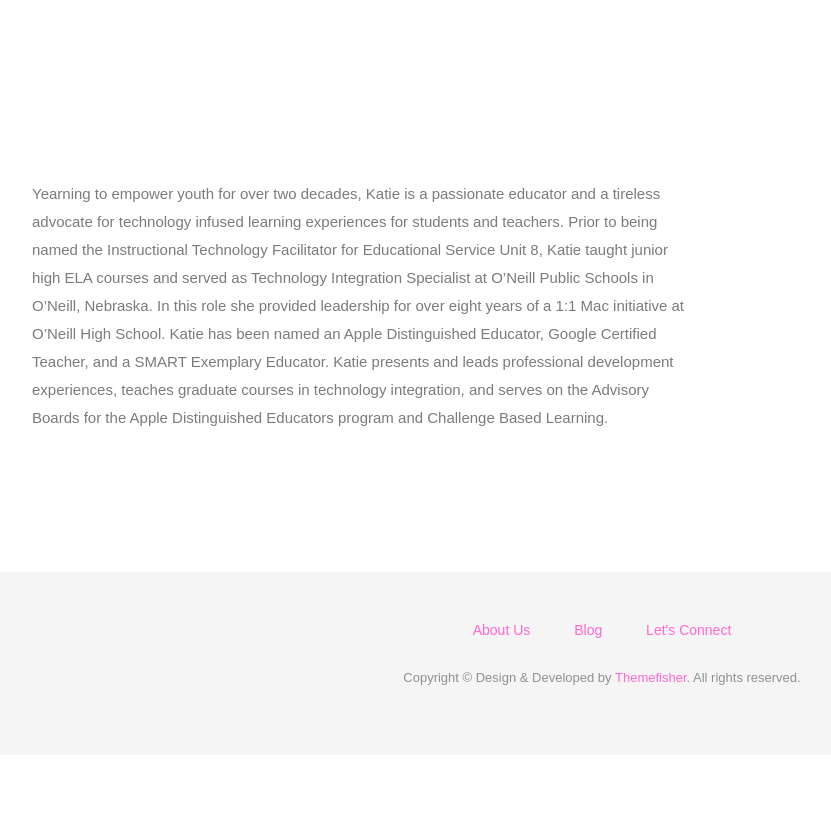
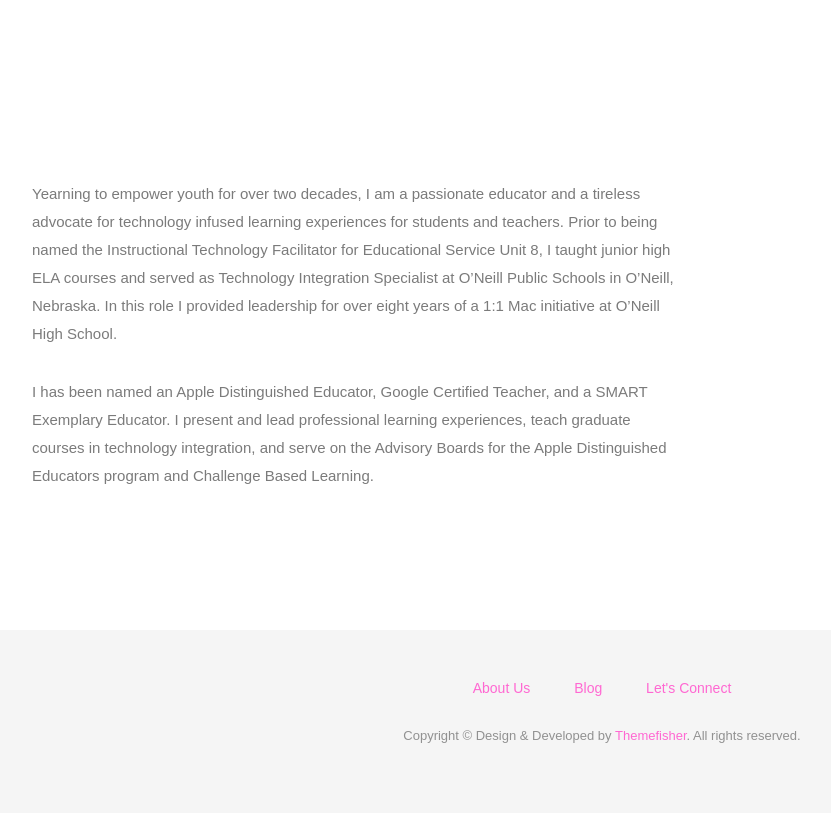
Before and after one commit to meesterkurt/joyofprofessionallearning, a Jekyll site: the page built from about/katiemorrow.md, in a window 1280 px wide. Shown: the part 447-1260 px from the top of the page, without its empty margins (38-869 px from the left). Built offline with Jekyll 4.4.1, drawn with Linux system fonts in a browser that asks for light colours; nearby versions of some CDN libraries; before the commit the page ends 1202 px from its top, so only the background shows below that.

Commit message:
Update katiemorrow.md

```diff
--- a/about/katiemorrow.md
+++ b/about/katiemorrow.md
@@ -8,4 +8,6 @@ permalink: /about/katiemorrow/
 img: about-katiemorrow
 ---
 
-Yearning to empower youth for over two decades, Katie is a passionate educator and a tireless advocate for technology infused learning experiences for students and teachers. Prior to being named the Instructional Technology Facilitator for Educational Service Unit 8, Katie taught junior high ELA courses and served as Technology Integration Specialist at O’Neill Public Schools in O’Neill, Nebraska. In this role she provided leadership for over eight years of a 1:1 Mac initiative at O’Neill High School. Katie has been named an Apple Distinguished Educator, Google Certified Teacher, and a SMART Exemplary Educator. Katie presents and leads professional development experiences, teaches graduate courses in technology integration, and serves on the Advisory Boards for the Apple Distinguished Educators program and Challenge Based Learning.
+Yearning to empower youth for over two decades, I am a passionate educator and a tireless advocate for technology infused learning experiences for students and teachers. Prior to being named the Instructional Technology Facilitator for Educational Service Unit 8, I taught junior high ELA courses and served as Technology Integration Specialist at O’Neill Public Schools in O’Neill, Nebraska. In this role I provided leadership for over eight years of a 1:1 Mac initiative at O’Neill High School.
+
+I has been named an Apple Distinguished Educator, Google Certified Teacher, and a SMART Exemplary Educator. I present and lead professional learning experiences, teach graduate courses in technology integration, and serve on the Advisory Boards for the Apple Distinguished Educators program and Challenge Based Learning.
```
